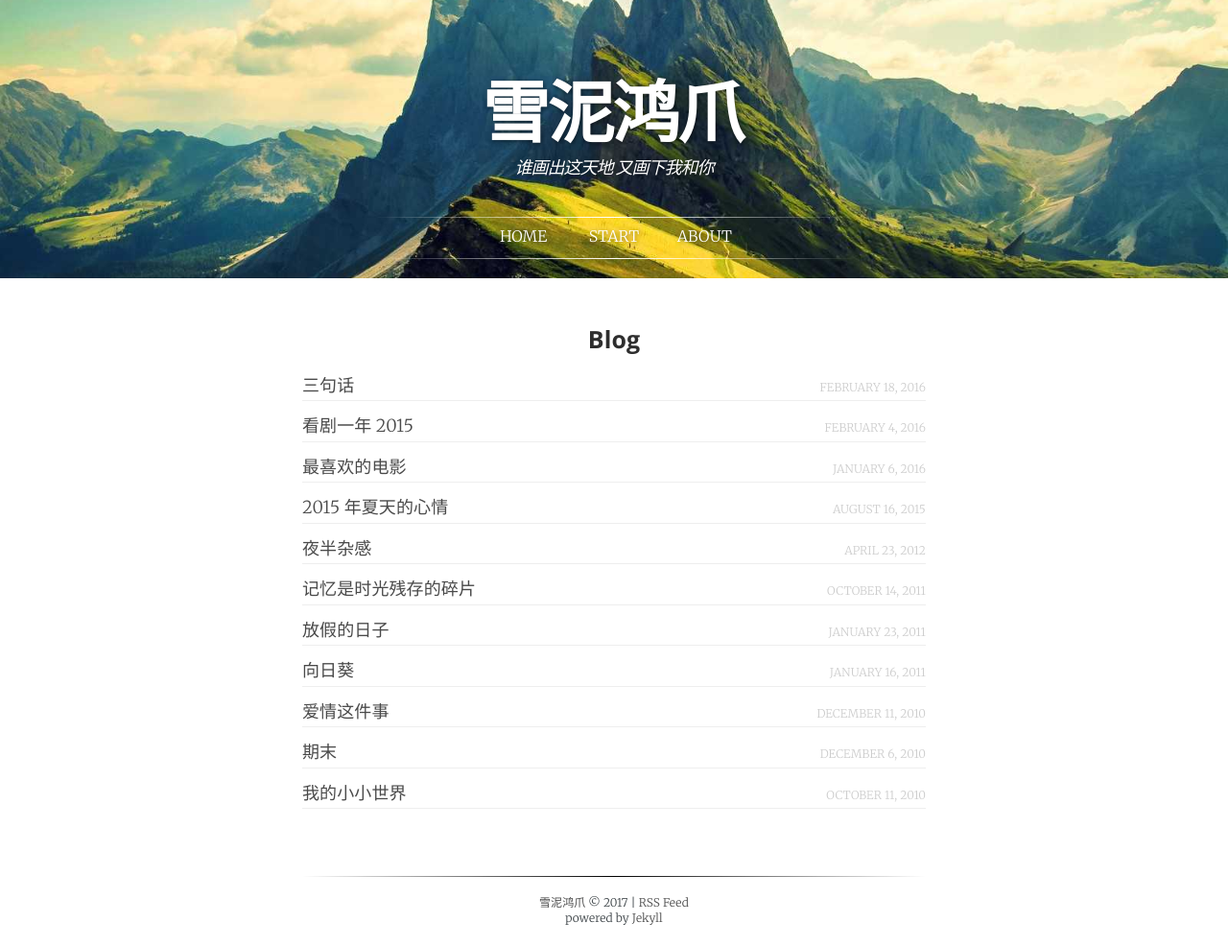
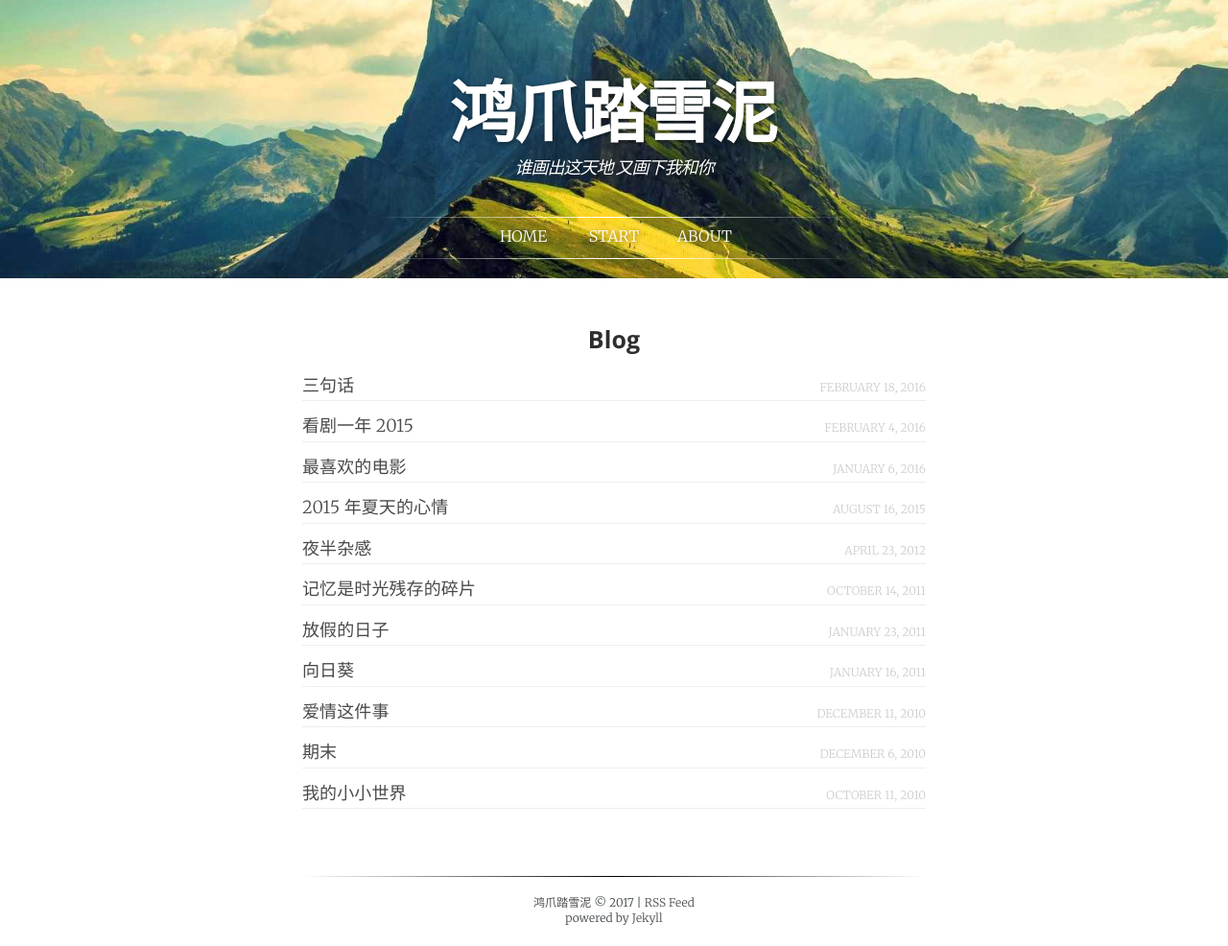
Before and after one commit to FangfangLu/FangfangLu.github.io, a Jekyll site: the page built from index.html, in a window 1280 px wide. Shown: the whole page at 96% size. Built offline with Jekyll 4.4.1, drawn with Linux system fonts in a browser that asks for light colours; some web fonts are replaced.

Commit message:
Update _config.yml
change the blog title

```diff
--- a/_config.yml
+++ b/_config.yml
@@ -6,7 +6,7 @@
 # 'jekyll serve'. If you change this file, please restart the server process.
 
 # Site settings
-title:        雪泥鸿爪
+title:        鸿爪踏雪泥
 subtitle:     谁画出这天地 又画下我和你
 description:  My first blog
 language:     "en" # default language of the blog. Language codes: http://www.w3schools.com/tags/ref_language_codes.asp
```
